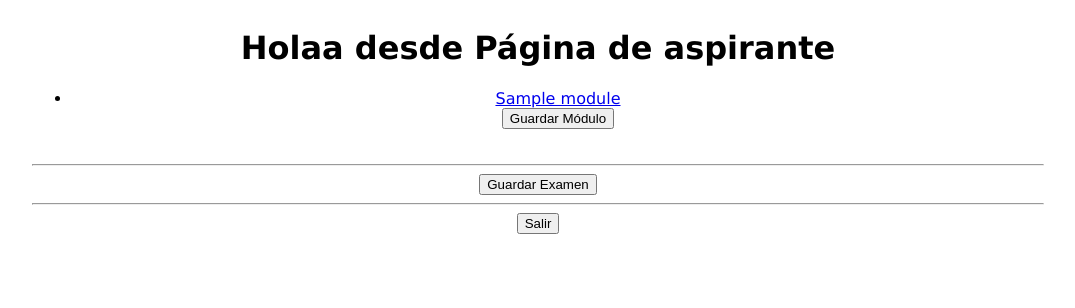
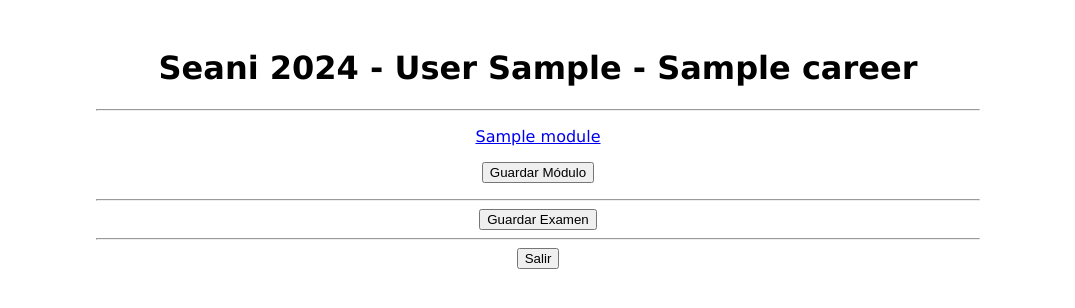
Before and after one commit to franlop24/seani-2024, a Django app: page /exam/ in a window 1280 px wide. Shown: the top 308 px of the page, without its empty margins (102-1177 px from the left). Run offline with Django 5.2, Linux system fonts and the light colour scheme; a user stored in the database is signed in; tables that the repository leaves empty hold one stand-in row (values such as "Sample post").

Commit message:
14 Add Navigation to modules in exam

```diff
--- a/seani/exam/admin.py
+++ b/seani/exam/admin.py
@@ -17,7 +17,7 @@ class StageAdmin(admin.ModelAdmin):
 
 @admin.register(Exam)
 class ExamAdmin(admin.ModelAdmin):
-    list_display = ['user', 'score', 'career', 'stage']
+    list_display = ['user', 'full_name', 'score', 'career', 'stage']
     list_filter = ['career', 'stage']
     inlines = [ExamModuleInline]
 
--- a/seani/exam/models.py
+++ b/seani/exam/models.py
@@ -53,6 +53,9 @@ class Exam(models.Model):
     updated = models.DateTimeField(
             verbose_name = "Fecha de actualización",
             auto_now=True)
+
+    def full_name(self):
+        return f"{ self.user.last_name } { self.user.first_name }"
 
     def set_modules(self):
         for module in Module.objects.all():
--- a/seani/static/css/styles.css
+++ b/seani/static/css/styles.css
@@ -5,6 +5,7 @@ body {
 }
 
 .container {
-    width: 80%;
+    width: 70%;
     text-align: center;
+    margin-top: 20px;
 }
--- a/seani/templates/exam/home.html
+++ b/seani/templates/exam/home.html
@@ -3,15 +3,15 @@
 {% block title %}Home Aspirante{% endblock %}
 
 {% block content %}
-<h1>Holaa desde Página de aspirante</h1>
+<h1>Seani 2024 - {{ user.exam.full_name }} - {{ user.exam.career }}</h1>
+<hr>
+{% for module in modules %}
+<p><a href="{% url 'exam:question' module.module.id %}">{{ module }}</a>
+<br>
+<form action="{% url 'exam:save' module.module.id %}" method="post">{% csrf_token %}<input type="submit" value="Guardar Módulo"></form>
+</p>
+{% endfor %}
 
-<ul>
-{% for module in modules %}
-<li><a href="{% url 'exam:question' module.module.id %}">{{ module }}</a>
-<form action="{% url 'exam:save' module.module.id %}" method="post">{% csrf_token %}<input type="submit" value="Guardar Módulo"></form>
-</li><br>
-{% endfor %}
-</ul>
 <hr>
 <form action="{% url 'exam:save_exam' %}" method="post">
     {% csrf_token %}
```
Also changed, not shown: seani/templates/exam/question.html (+8 -4 lines).
